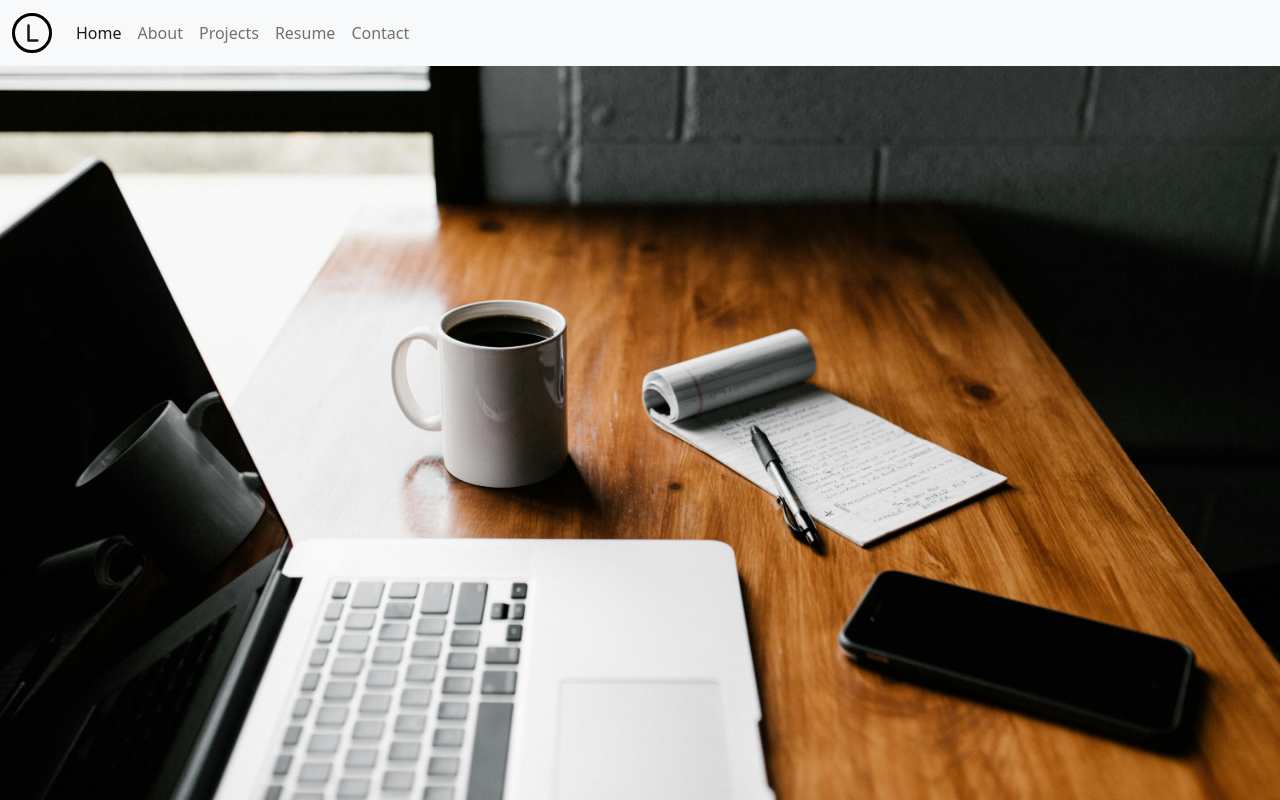
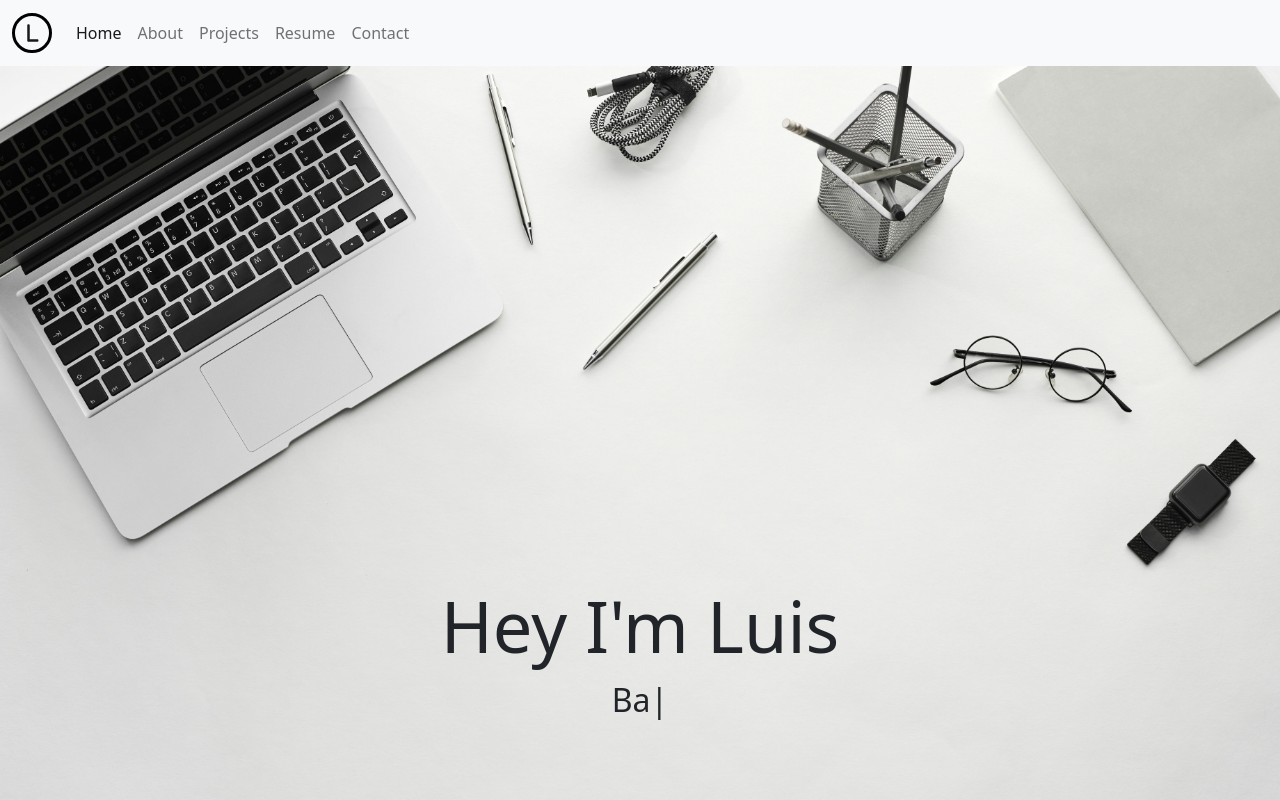
Before and after one commit to luisp6914/reactPortfolioProject, a React (Vite) app in the folder react-app/: page / in a window 1280 px wide. Built offline with nearby package versions, Linux system fonts and the light colour scheme.

Commit message:
Updates to home page and dependencies
- Changed the background image
- Added the typed.js library
- Created the About component

```diff
--- a/react-app/package.json
+++ b/react-app/package.json
@@ -16,7 +16,8 @@
     "@fortawesome/react-fontawesome": "^0.2.0",
     "bootstrap": "^5.2.3",
     "react": "^18.2.0",
-    "react-dom": "^18.2.0"
+    "react-dom": "^18.2.0",
+    "typed.js": "^2.1.0"
   },
   "devDependencies": {
     "@types/react": "^18.0.27",
--- a/react-app/src/App.tsx
+++ b/react-app/src/App.tsx
@@ -1,5 +1,6 @@
 import NavBar from "./components/NavBar";
 import Home from "./components/Home"
+import Message from "./Message";
 
 
 function App() {
--- a/react-app/src/components/Home.tsx
+++ b/react-app/src/components/Home.tsx
@@ -1,8 +1,14 @@
+import TypeWriter from "./TypeWriter";
 //PascalCasing for components
 function Home() {
   return (
     <>
-      <div className="background-img"></div>
+      <div className="background-img">
+        <h1>Hey I'm Luis</h1>
+        <div className="text-container">
+          <TypeWriter></TypeWriter>
+        </div>
+      </div>
     </>
   );
 }
--- /dev/null
+++ b/react-app/src/components/TypeWriter.tsx
@@ -0,0 +1,31 @@
+import { useEffect, useRef } from 'react';
+import Typed from 'typed.js';
+
+function TypeWriter() {
+  const el = useRef<HTMLParagraphElement | null>(null);
+  const typed = useRef<Typed | null>(null);
+
+  useEffect(() => {
+    const options = {
+      strings: ['Front End Developer', 'Back End Developer'],
+      typeSpeed: 75,
+      backSpeed: 55,
+      backDelay: 2000,
+      loop: true,
+    };
+
+    if (el.current) {
+      typed.current = new Typed(el.current, options);
+    }
+
+    return () => {
+      if (typed.current) {
+        typed.current.destroy();
+      }
+    };
+  }, []);
+
+  return <p ref={el} />;
+}
+
+export default TypeWriter;
--- a/react-app/src/components/components.css
+++ b/react-app/src/components/components.css
@@ -13,17 +13,46 @@
 .background-img{
     height: 100vh;
     width: 100vw;
-    background-image: url("../images/bg.jpg");
+    background-image: url("../images/bg1.jpg");
     background-size: cover;
     background-position: top;
+    display: flex;
+    flex-direction: column; /* Stacks children vertically */
+    justify-content: center; /* Centers content vertically */
+    align-items: center;     /* Centers content horizontally */
+    text-align: center;      /* Centers text within each flex item */
+}
+/*Home section text css*/
+.background-img h1{
+    font-size: 10.5vw;
+    margin-top: 5.5vh;
+}
+.background-img p, .background-img span{
+    font-size: 4.5vw;
+}
+
+.text-container{
+    display: flex;
+    flex-direction: row;
 }
 
 
 
 /* Media query for screens 992px and wider */
 @media (min-width: 992px) {
+    /*Home Section CSS*/
     .background-img {
-        background-position: bottom center;
-        background-image: url("../images/bg1.jpg");
+        justify-content: flex-end;
+
     }
+
+    .background-img h1{
+        font-size: 5.5vw;
+    }
+
+    .background-img p, .background-img span{
+        font-size: 2.5vw;
+        margin-bottom: 9.5vh;
+    }
+
 }
```
Also changed, not shown: react-app/src/components/About.tsx (added, +11 -0 lines), react-app/src/images/bg1.jpg, 1 other file (tests, documents, lock files or other folders).
